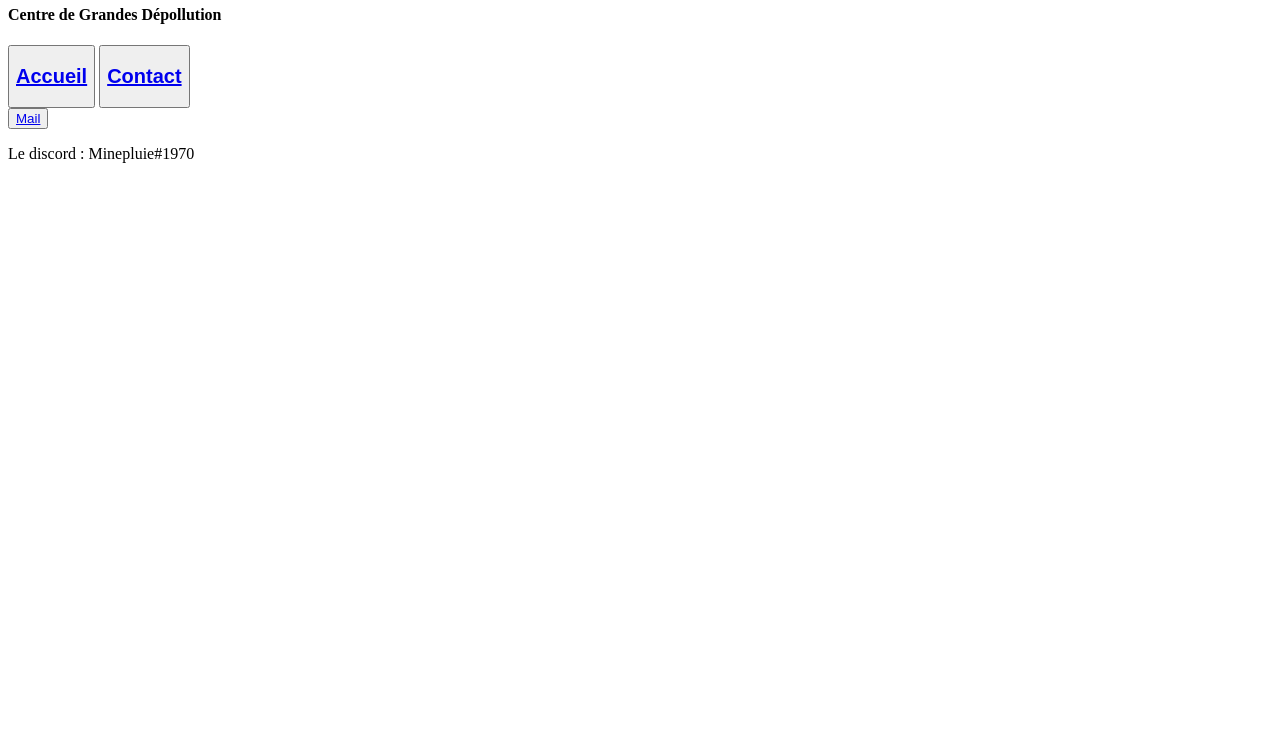
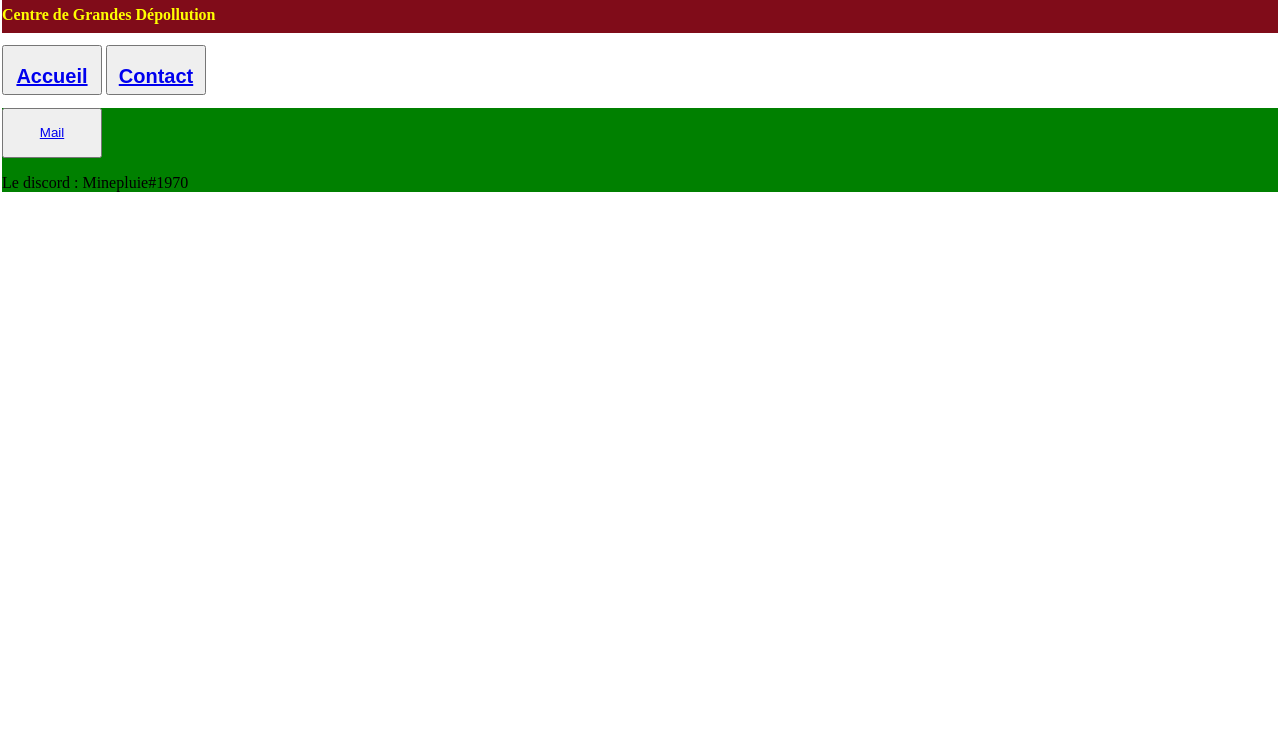
Before and after one commit to Minepluie/cgd, a plain HTML site: page contact.html in a window 1280 px wide. Shown: the part 62-800 px from the top of the page. Drawn offline with Linux system fonts and the light colour scheme; files that its build step writes are made by us from their sources; the site is published under a folder, as on GitHub Pages, so addresses that start at the root find nothing.

Commit message:
Update contact.html

```diff
--- a/contact.html
+++ b/contact.html
@@ -5,7 +5,7 @@
     <meta http-equiv="X-UA-Compatible" content="IE=edge">
     <meta name="viewport" content="width=device-width, initial-scale=1.0">
     <title>Contact - Centre de Grande Dépollution</title>
-    <link rel="stylesheet" href="/Style/style.css">
+    <link rel="stylesheet" href="style.css">
 </head>
 <body>
     <header>
```
